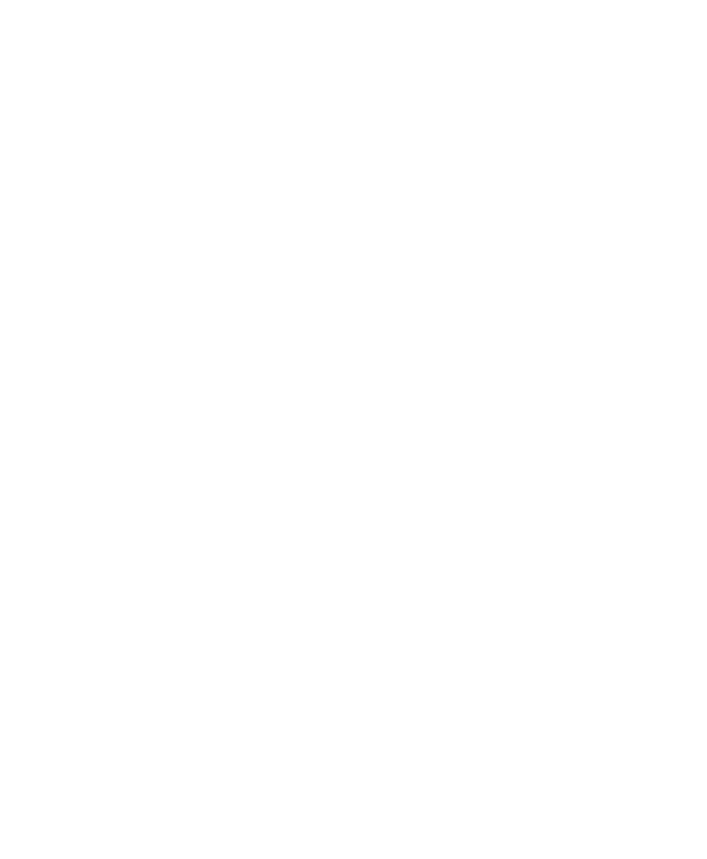
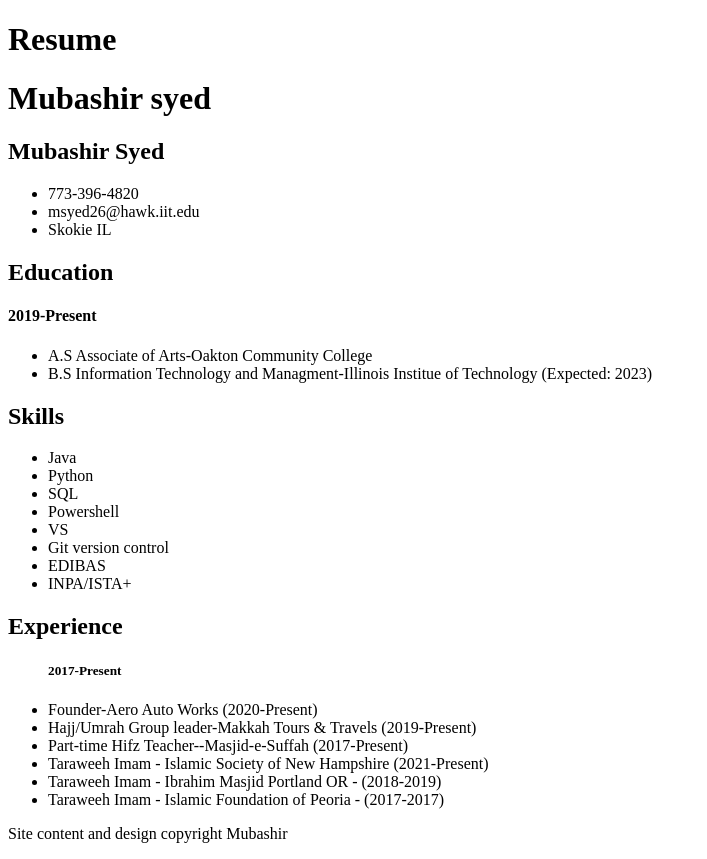
Before and after one commit to msyed26/week-4, a plain HTML site: page resume/index.html in a window 1280 px wide. Shown: the whole page, without its empty margins (0-707 px from the left). Before the commit the page ends 800 px from the top, so only its background shows below. Drawn offline with Linux system fonts and the light colour scheme.

Commit message:
Finished draft

```diff
--- a/resume/index.html
+++ b/resume/index.html
@@ -5,6 +5,51 @@
     <title>Resume: Mubashir Syed</title>
   </head>
   <body>
+    <header id="header">
+      <h1>Resume</h1>
+      <h1>Mubashir syed</h1>
+    </header>
+    <main id="content">
+      <article id="resume">
+        <h2>Mubashir Syed</h2>
+        <ul>
+          <li>773-396-4820</li>
+      <li>msyed26@hawk.iit.edu</li>
+      <li>Skokie IL</li>
+        </ul>
+        <h2>Education</h2>
+        <h4>2019-Present</h4>
+        <ul>
+          <li> A.S Associate of Arts-Oakton Community College</li>
+          <li> B.S Information Technology and Managment-Illinois Institue of Technology (Expected: 2023)</li>
+        </ul>
+        <h2>Skills</h2>
+        <ul>
+          <li> Java</li>
+          <li> Python</li>
+          <li> SQL</li>
+          <li>Powershell</li>
+          <li> VS</li>
+          <li> Git version control</li>
+          <li> EDIBAS</li>
+          <li> INPA/ISTA+</li>
+        </ul>
+        <h2>Experience</h2>
+          <h4></h4>
+            <ul>
+              <h5>2017-Present</h5>
+                <li>Founder-Aero Auto Works (2020-Present)</li>
+                <li>Hajj/Umrah Group leader-Makkah Tours & Travels (2019-Present)</li>
+                <li>Part-time Hifz Teacher--Masjid-e-Suffah (2017-Present)</li>
+                <li>Taraweeh Imam - Islamic Society of New Hampshire (2021-Present)</li>
+                <li>Taraweeh Imam - Ibrahim Masjid Portland OR - (2018-2019)</li>
+                <li>Taraweeh Imam - Islamic Foundation of Peoria - (2017-2017)</li>
+            </ul>
 
+      </article>
+    </<main>
+    <footer id="footer">
+      <p>Site content and design copyright Mubashir
+    </footer>
   </body>
 </html>
```
Also changed, not shown: cars/index.html (+19 -2 lines), index.html (+12 -2 lines).
